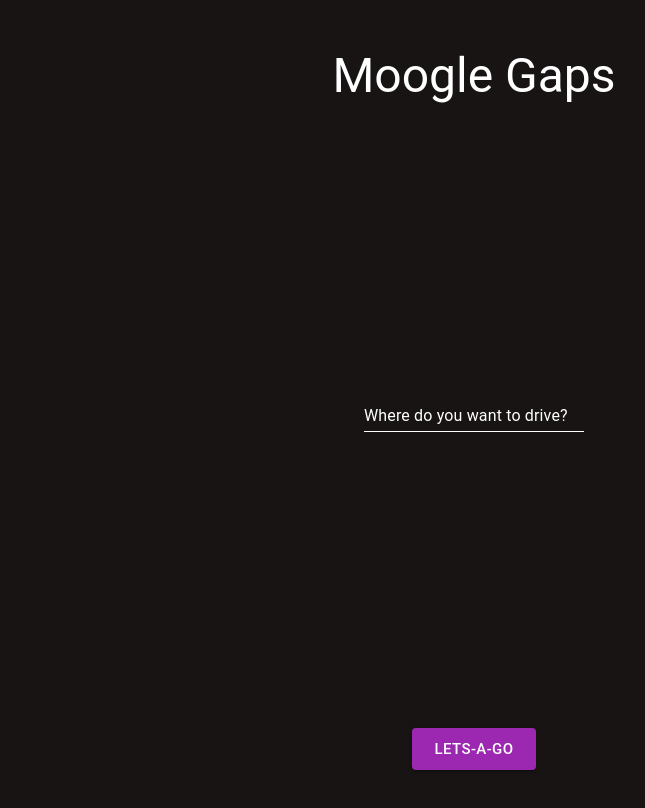
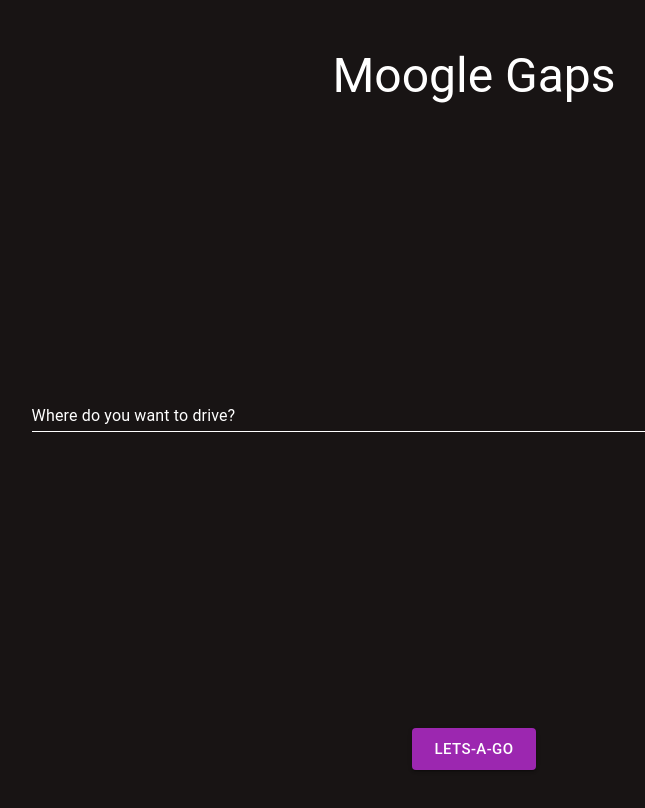
Before and after one commit to D0ubleA-ron/ChaosHacks2024, a React (Vite) app: page / in a window 1280 px wide. Shown: the top 808 px of the page, without its empty margins (166-811 px from the left). Built offline with nearby package versions, Linux system fonts and the light colour scheme.

Commit message:
Add width to StyledTextField

```diff
--- a/src/App.jsx
+++ b/src/App.jsx
@@ -18,6 +18,7 @@ const StyledTextField = styled(TextField)`
   .MuiFormLabel-root {
     color: white;
   }
+  width: 70%;
 `;
 
 export default function App() {
```
